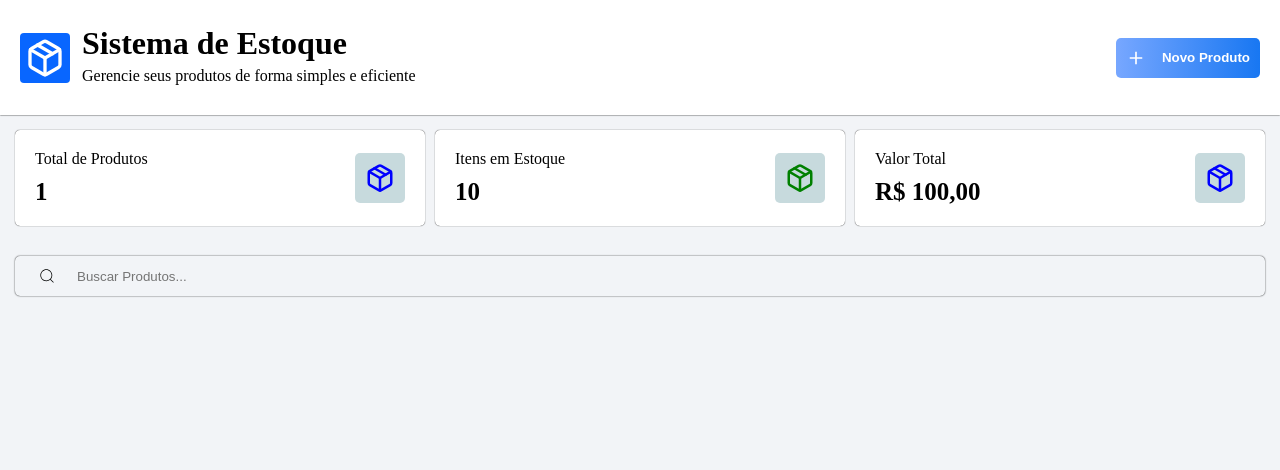
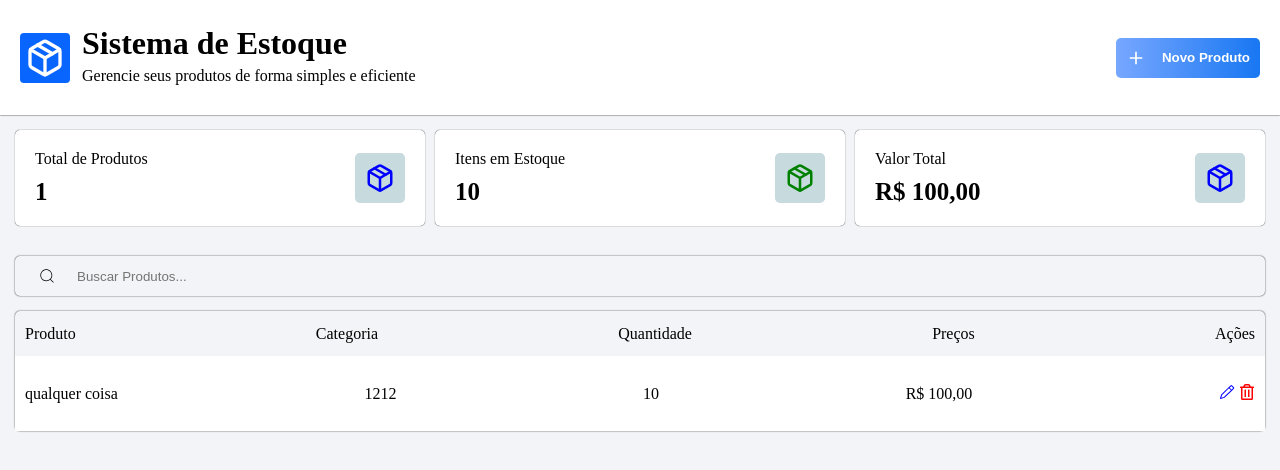
Before and after one commit to Uberdanalmeida/controle-estoque, a React (Vite) app: page / in a window 1280 px wide. Shown: the top 470 px of the page. Built offline with nearby package versions, Linux system fonts and the light colour scheme.

Commit message:
Criando componente para o controle de estoque.

```diff
--- a/src/App.css
+++ b/src/App.css
@@ -109,3 +109,26 @@ h1, .cab {
   align-items: center;
   background-color: rgb(199, 218, 221);
 }
+
+.cadastro {
+  margin: 15px;
+  box-shadow: 0 0 1.5px black;
+  border-radius: 5px;
+}
+
+.descricao {
+  display: flex;
+  height: 25px;
+  justify-content: space-between;
+  align-items: center;
+  padding: 10px;
+}
+
+.cadastrando {
+  display: flex;
+  align-items: center;
+  background-color: #ffff;
+  height: 55px;
+  justify-content: space-between;
+  padding: 10px;
+}
--- a/src/App.jsx
+++ b/src/App.jsx
@@ -2,6 +2,7 @@ import './App.css'
 import Header from "./Components/Header";
 import Main from "./Components/Main";
 import Aside from "./Components/Aside";
+import Cadastro from './Components/Cadastro';
 
 export default function App() {
   return(
@@ -9,6 +10,7 @@ export default function App() {
       <Header></Header>
       <Main></Main>
       <Aside></Aside>
+      <Cadastro></Cadastro>
     </div>
   )
 }
--- a/src/Components/Cadastro.jsx
+++ b/src/Components/Cadastro.jsx
@@ -1,14 +1,24 @@
+import { GoPencil } from "react-icons/go";
+import { FaRegTrashAlt } from "react-icons/fa";
+
 export default function Cadastro() {
 
-      const [cadastrar, setCadastrar] = useState([{
-        produto: 'Qualquer coisa',
-        categoria: 12,
-        quantidade: 10,
-        preço: R$100,
-        açoes: ''
-    }])
-
     return (
-        <div></div>
+        <div className="cadastro">
+            <div className="descricao">
+                <span>Produto</span>
+                <span>Categoria</span>
+                <span>Quantidade</span>
+                <span>Preços</span>
+                <span>Ações</span>
+            </div>
+            <div className="cadastrando">
+                <span>qualquer coisa</span>
+                <span>1212</span>
+                <span>10</span>
+                <span>R$ 100,00</span>
+                <span><GoPencil color="blue" /> <FaRegTrashAlt color="red" /></span>
+            </div>
+        </div>
     )
 }
```
